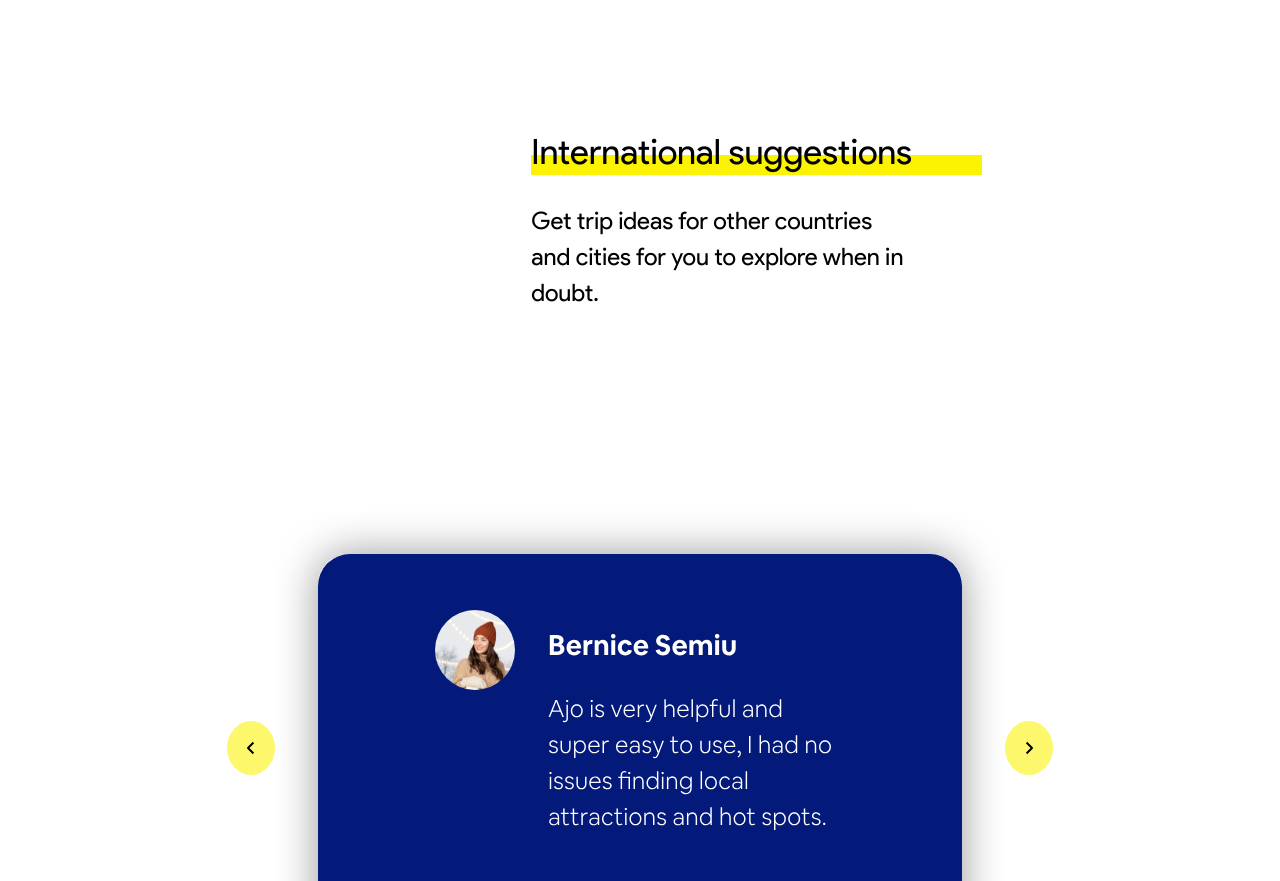
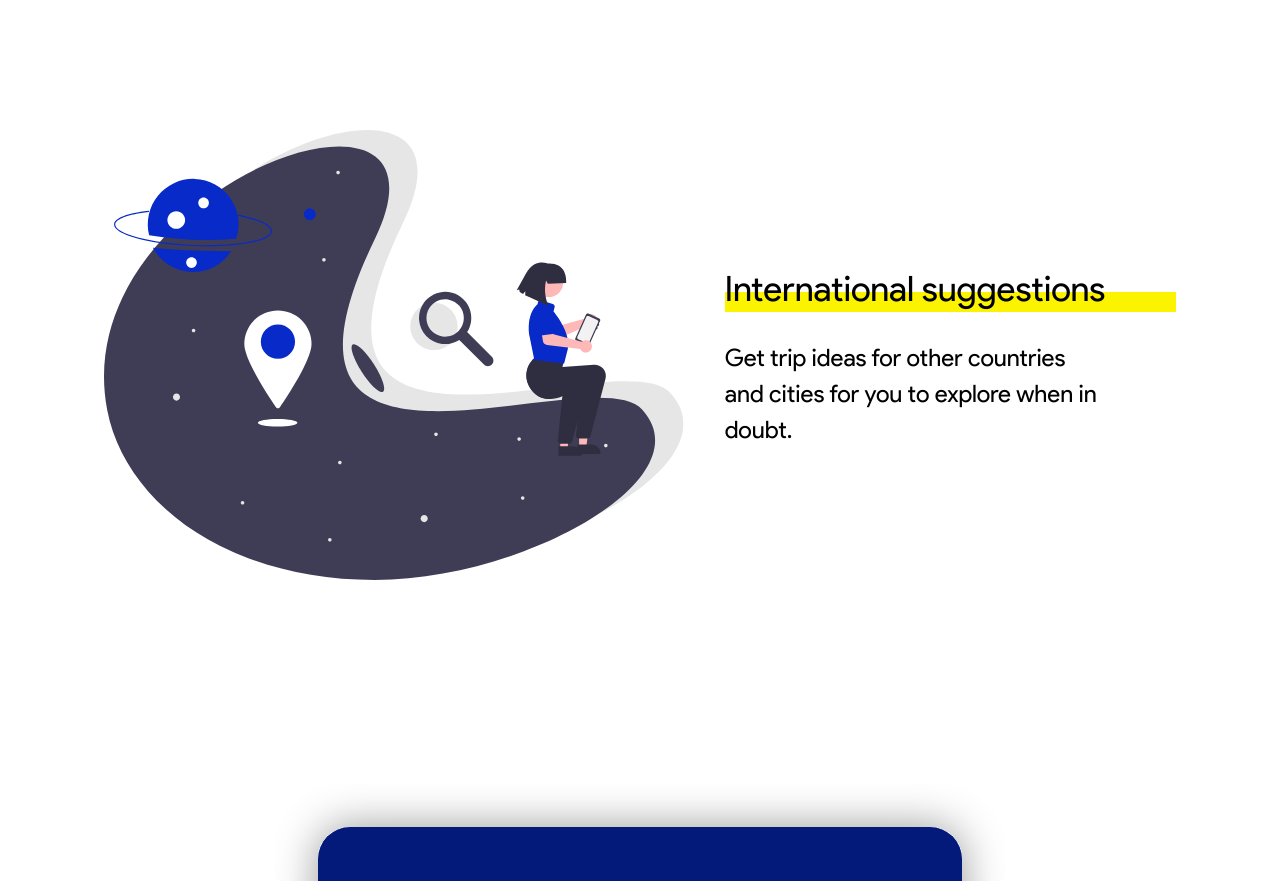
Before and after one commit to theyinda/ajo, a Nuxt app: page / in a window 1280 px wide. Shown: the part 3260-4141 px from the top of the page. Built offline with nearby package versions, Linux system fonts and the light colour scheme.

Commit message:
Modified

```diff
--- a/pages/index.vue
+++ b/pages/index.vue
@@ -75,7 +75,7 @@
         </div>
         <div class="exploreOne">
           <div class="imageCon">
-            <!-- <img src="../assets/images/exploreThree.svg" /> -->
+            <img src="../assets/images/exploreOne.svg" />
           </div>
 
           <div class="explore">
```
